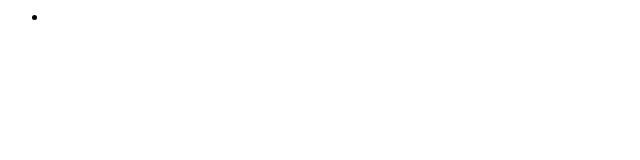
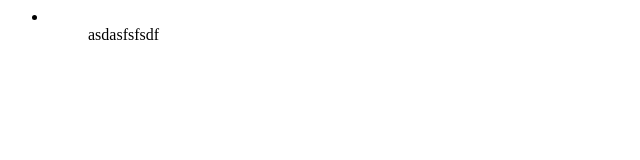
Before and after one commit to r-severo/learning, a plain HTML site: page index.html in a window 1280 px wide. Shown: the full height of the page, 0-640 px from the left. Drawn offline with Linux system fonts and the light colour scheme.

Commit message:
really necessary

```diff
--- a/index.html
+++ b/index.html
@@ -1,3 +1,4 @@
 <ul>
 	<li></li>
+<ul>asdasfsfsdf</ul>
 </ul>
```
